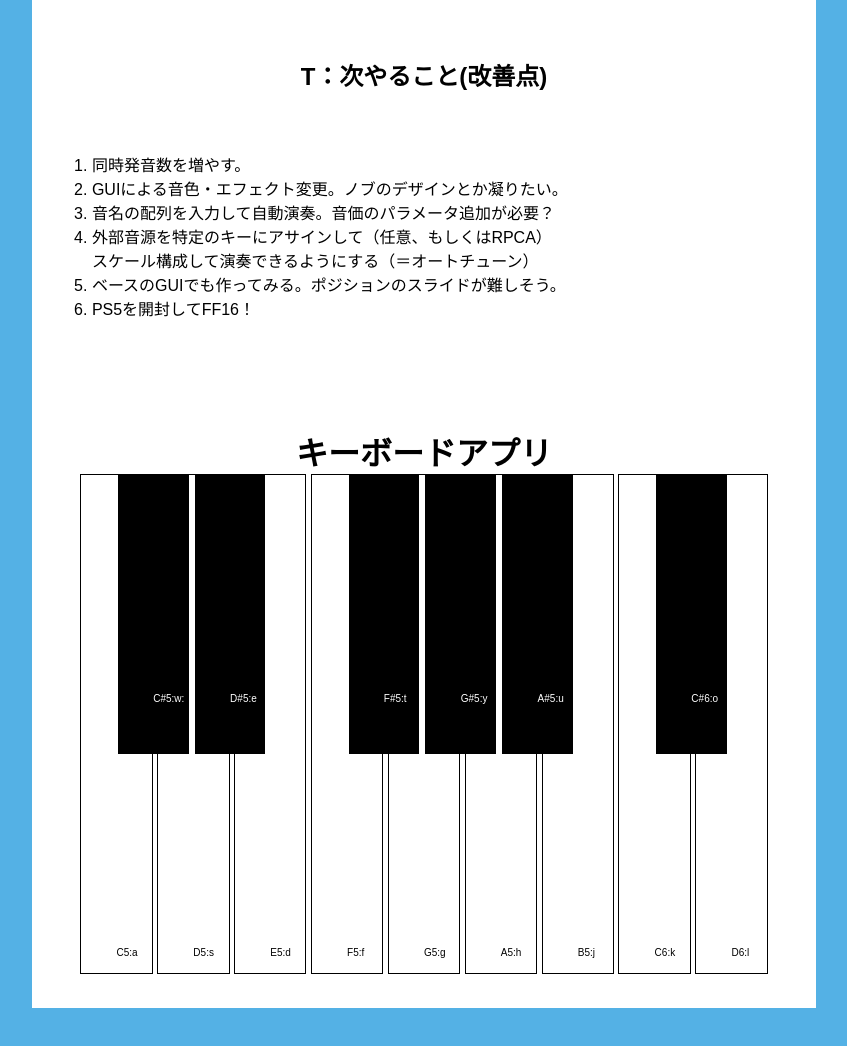
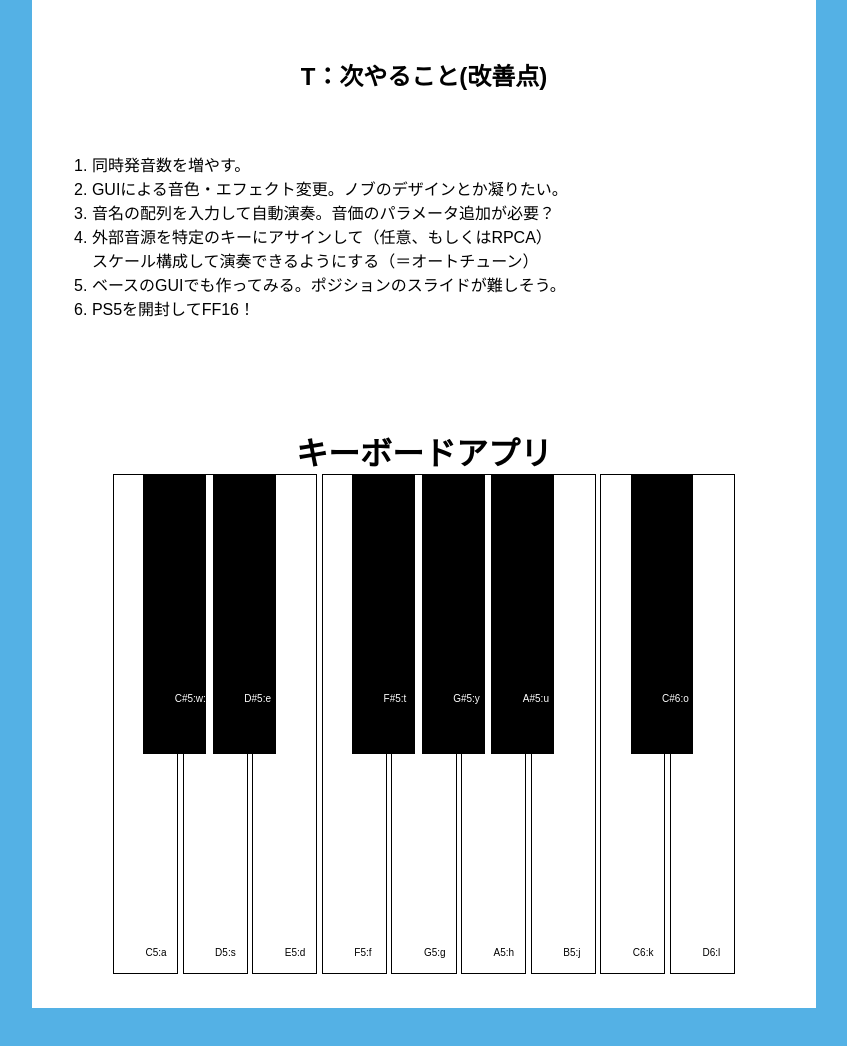
Before and after one commit to 1475093/1475093.github.io, a plain HTML site: page index.html in a window 1280 px wide. Shown: the part 2287-3333 px from the top of the page, without its empty margins (216-1063 px from the left). Drawn offline with nearby package versions, Linux system fonts and the light colour scheme; a script that the page names is missing.

Commit message:
Add files via upload

```diff
--- a/style.css
+++ b/style.css
@@ -32,14 +32,14 @@ body {
 }
 
 .whitekey {
-    width: 10%;
+    width: 9%;
     height: 500px;
     display: inline-block;
     border: 1px solid #000;
 }
 
 .blackkey {
-    width: 9%;
+    width: 8%;
     height: 280px;
     display: inline-block;
     margin-left: -5%;
```
